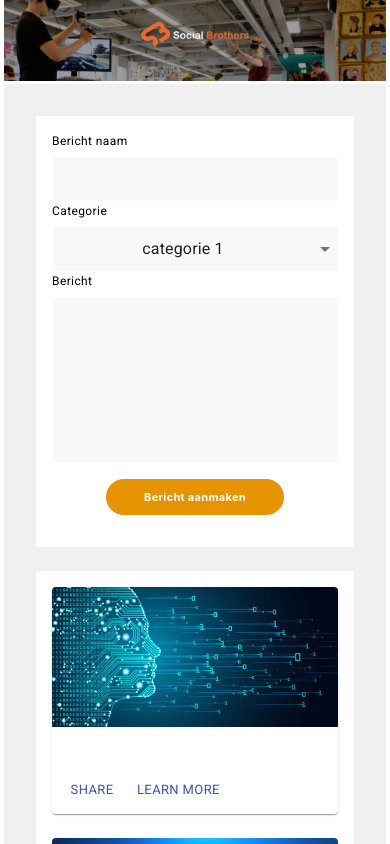
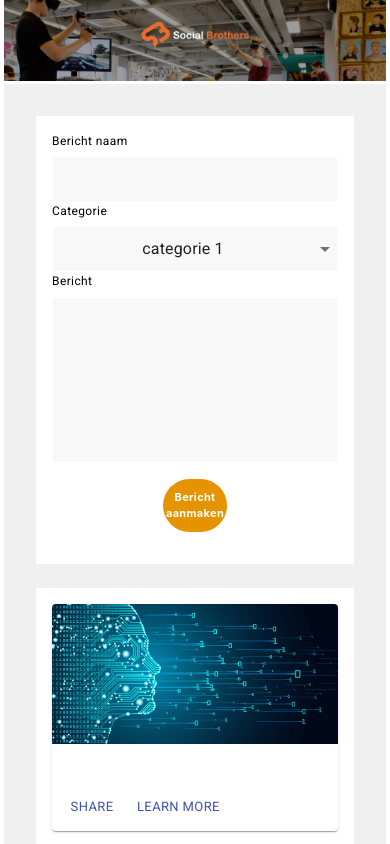
Before and after one commit to kazouki/social-brothers-blogpost, a React (Create React App) app: page / in a window 390 px wide. Shown: the top 844 px of the page. Built offline with nearby package versions, Linux system fonts and the light colour scheme.

Commit message:
adjust responsive sizing of buttons

```diff
--- a/src/pages/Layout/index.js
+++ b/src/pages/Layout/index.js
@@ -58,7 +58,8 @@ export default function Layout(props) {
       textTransform: "none",
       fontSize: 11,
       fontWeight: "bold",
-      padding: "10px 15%",
+      padding: "10px 20px",
+      width: "15vw",
       lineHeight: 1.5,
       color: "white",
       background: "#e59400",
```
